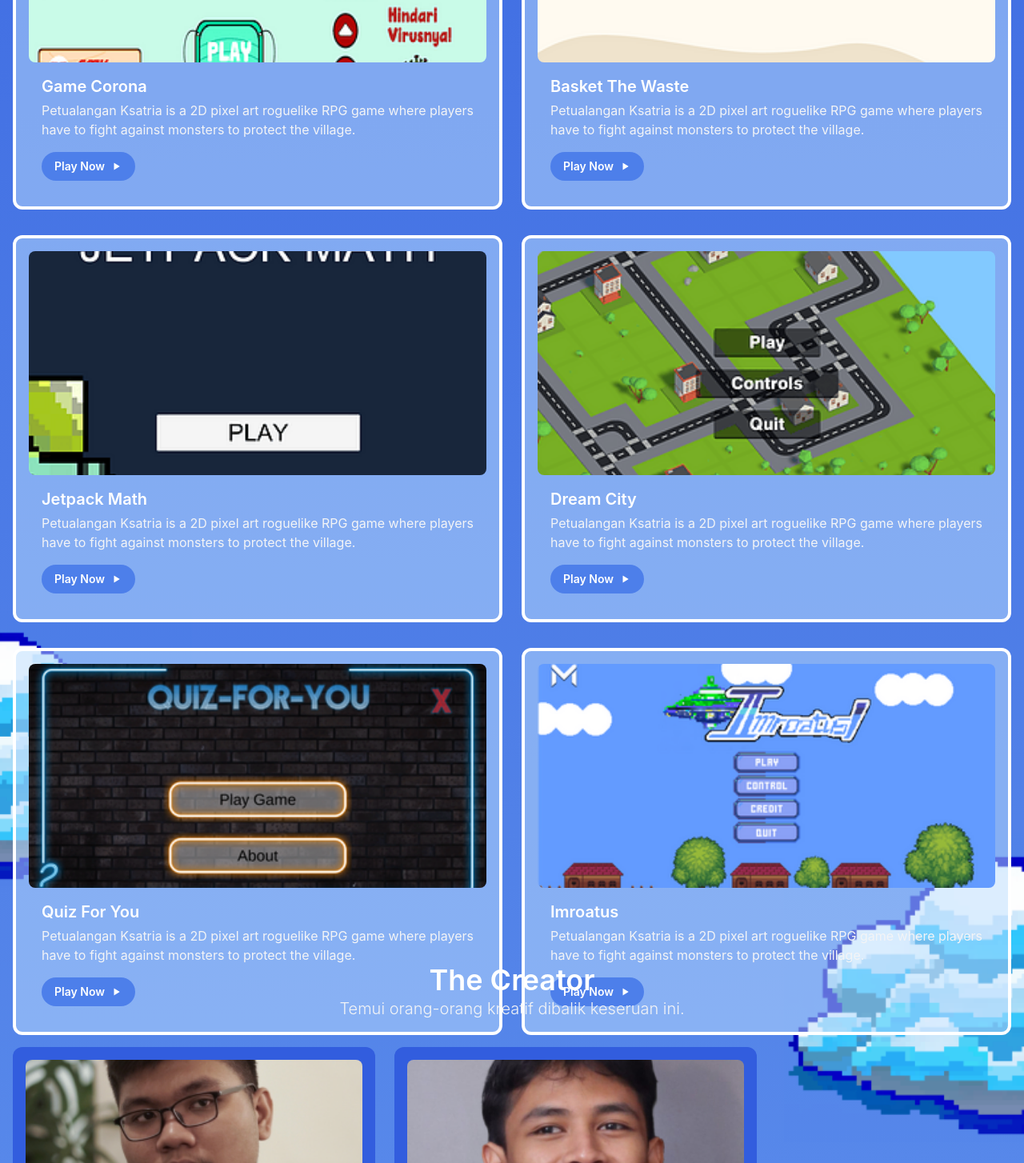
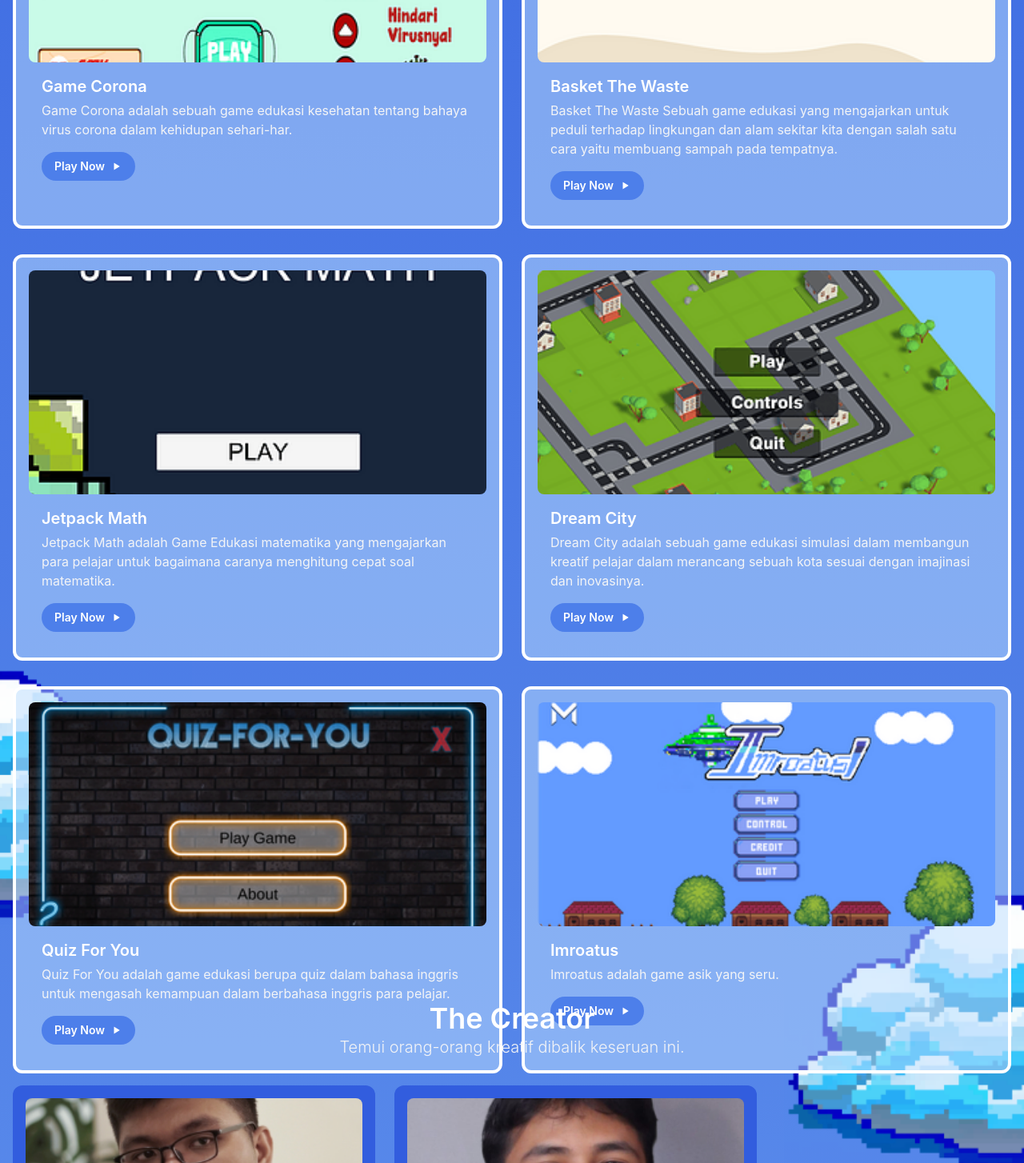
Before and after one commit to rasyidridho05/Miraii.Edu, a Next.js app: page / in a window 1280 px wide. Shown: the part 1258-2712 px from the top of the page at 80% size. Built offline with nearby package versions, Linux system fonts and the light colour scheme.

Commit message:
update: desc

```diff
--- a/data/game.ts
+++ b/data/game.ts
@@ -4,37 +4,37 @@ export const projects: GameType[] = [
   {
     thumbnail: "corona.png",
     title: "Game Corona",
-    desc: "Petualangan Ksatria is a 2D pixel art roguelike RPG game where players have to fight against monsters to protect the village. ",
+    desc: "Game Corona adalah sebuah game edukasi kesehatan tentang bahaya virus corona dalam kehidupan sehari-har. ",
     link: "https://jeanmeme.itch.io/game-corona",
   },
   {
     thumbnail: "basket.png",
     title: "Basket The Waste",
-    desc: "Petualangan Ksatria is a 2D pixel art roguelike RPG game where players have to fight against monsters to protect the village.",
+    desc: "Basket The Waste Sebuah game edukasi yang mengajarkan untuk peduli terhadap lingkungan dan alam sekitar kita dengan salah satu cara yaitu membuang sampah pada tempatnya.",
     link: "https://jeanmeme.itch.io/basket-the-waste",
   },
   {
     thumbnail: "jetpack.png",
     title: "Jetpack Math",
-    desc: "Petualangan Ksatria is a 2D pixel art roguelike RPG game where players have to fight against monsters to protect the village.",
+    desc: "Jetpack Math adalah Game Edukasi matematika yang mengajarkan para pelajar untuk bagaimana caranya menghitung cepat soal matematika.",
     link: "https://jeanmeme.itch.io/jetpack-math",
   },
   {
     thumbnail: "city.png",
     title: "Dream City",
-    desc: "Petualangan Ksatria is a 2D pixel art roguelike RPG game where players have to fight against monsters to protect the village.",
+    desc: "Dream City adalah sebuah game edukasi simulasi dalam membangun kreatif pelajar dalam merancang sebuah kota sesuai dengan imajinasi dan inovasinya.",
     link: "https://jeanmeme.itch.io/dream-city",
   },
   {
     thumbnail: "quiz.png",
     title: "Quiz For You",
-    desc: "Petualangan Ksatria is a 2D pixel art roguelike RPG game where players have to fight against monsters to protect the village.",
+    desc: "Quiz For You adalah game edukasi berupa quiz dalam bahasa inggris untuk mengasah kemampuan dalam berbahasa inggris para pelajar.",
     link: "https://jeanmeme.itch.io/quiz-for-you",
   },
   {
     thumbnail: "imroatus.png",
     title: "Imroatus",
-    desc: "Petualangan Ksatria is a 2D pixel art roguelike RPG game where players have to fight against monsters to protect the village.",
+    desc: "Imroatus adalah game asik yang seru.",
     link: "https://jeanmeme.itch.io/imroatus",
   },
 ];
```
